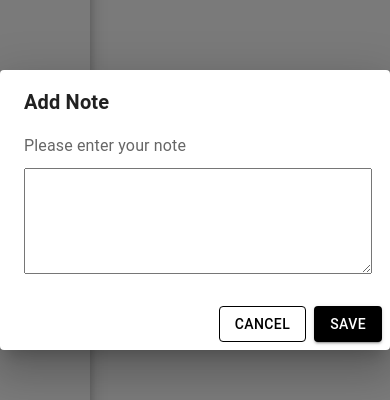
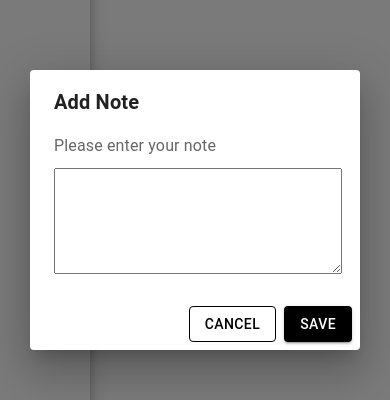
Before and after one commit to ParvathySree/notes-app, a React (Vite) app in the folder ScribbleIt/: page / in a window 390 px wide. Both pictures are taken after a click on the button "Add". Shown: the part 212-612 px from the top of the page. Built offline with nearby package versions, Linux system fonts and the light colour scheme; no server answers.

Commit message:
change in responsiveness

```diff
--- a/ScribbleIt/src/components/DeletePopUp/DeletePopUp.jsx
+++ b/ScribbleIt/src/components/DeletePopUp/DeletePopUp.jsx
@@ -16,10 +16,10 @@ const DeletePopUp = (props) => {
         onClose={handleClose}
         PaperProps={{
           style: {
-            minWidth: 300,
+            minWidth: 100,
             maxWidth: 500,
             width: '100%',
-            margin: 'auto'
+            margin: '30px'
           },
         }}
       >
--- a/ScribbleIt/src/components/PopUp/PopUp.jsx
+++ b/ScribbleIt/src/components/PopUp/PopUp.jsx
@@ -54,7 +54,7 @@ const PopUp = (props) => {
             minWidth: 300,
             maxWidth: 500,
             width: '100%',
-            margin: 'auto'
+            margin: '30px'
           },
         }}
       >
```
